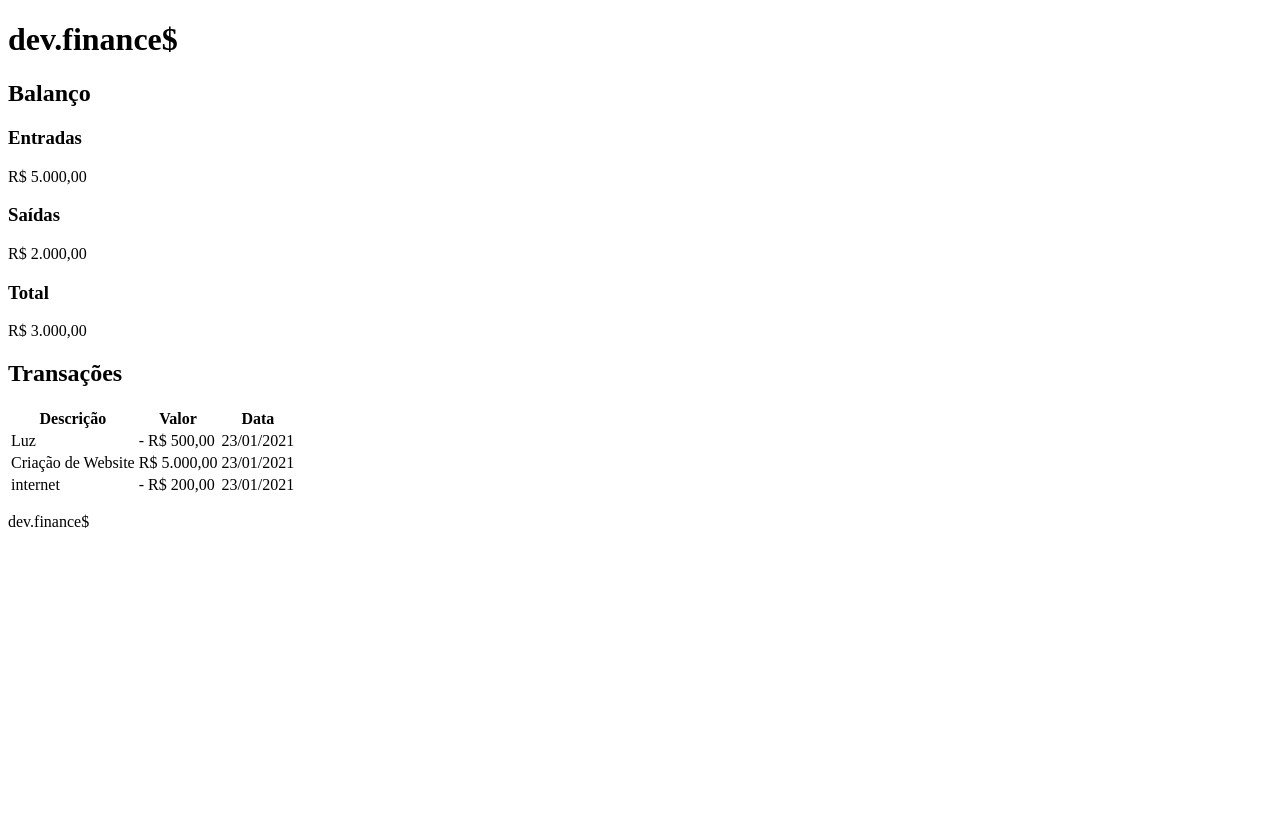
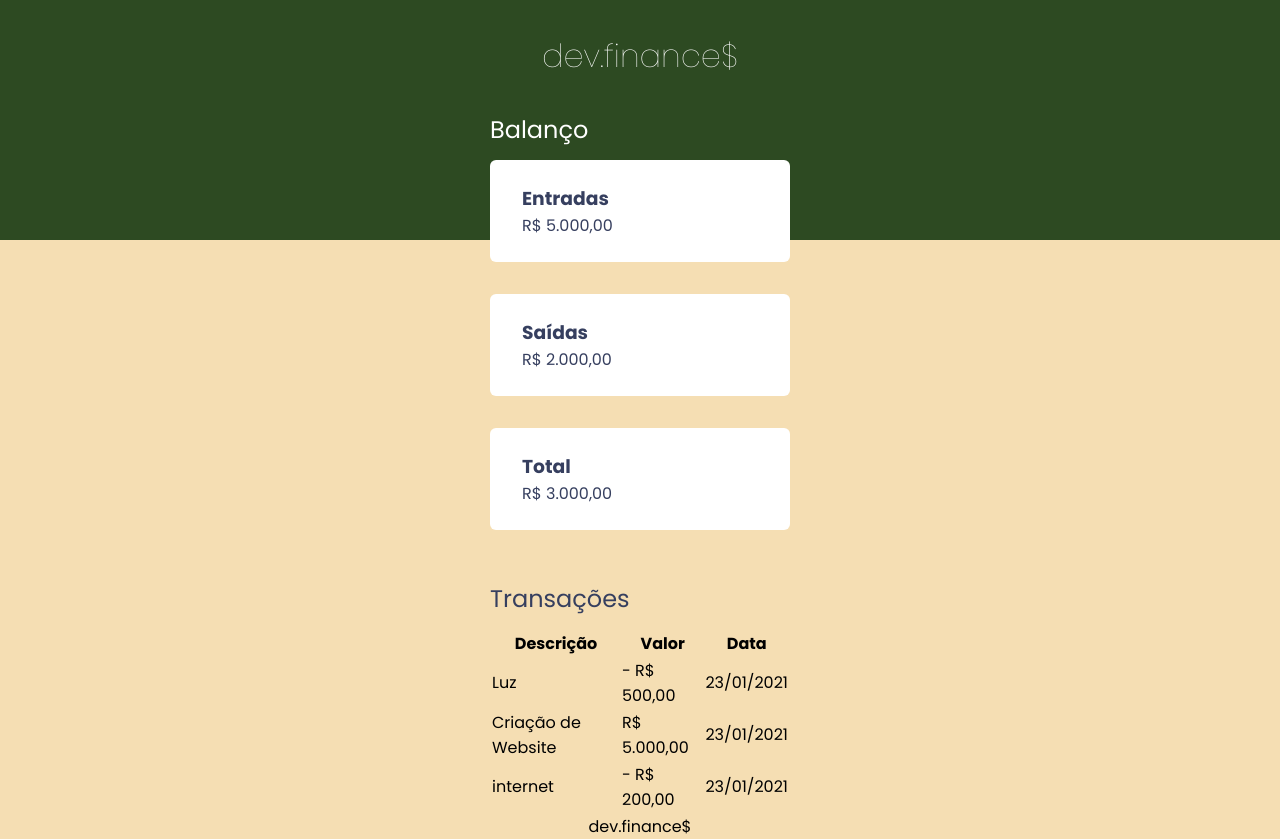
Before and after one commit to breno-facanha/MARATONA-DISCOVERY-CONTROLE-FINANCAS, a plain HTML site: page index.html in a window 1280 px wide. Before the commit the page ends 800 px from the top, so only its background shows below. Drawn offline with Linux system fonts and the light colour scheme.

Commit message:
Create Style.css
Criado arquivo style e estilizando a pagina conforme o layout da pagina

```diff
--- a/index.html
+++ b/index.html
@@ -6,6 +6,11 @@
     <meta http-equiv="X-UA-Compatible" content="IE=edge">
     <meta name="viewport" content="width=device-width, initial-scale=1.0">
     <title>ControlFinance</title>
+    <link rel="stylesheet" href="style.css">
+    <!-- Fontes -->
+    <link rel="preconnect" href="https://fonts.googleapis.com">
+    <link rel="preconnect" href="https://fonts.gstatic.com" crossorigin>
+    <link href="https://fonts.googleapis.com/css2?family=Poppins:ital,wght@0,100;0,400;0,700;1,100;1,700&family=Roboto:wght@400;700&display=swap" rel="stylesheet">
 </head>
 
 <body>
@@ -16,7 +21,7 @@
 
     </header>
 
-    <main>
+    <main class="container">
 
         <section id="balance">
             <h2>Balanço</h2>
--- /dev/null
+++ b/style.css
@@ -0,0 +1,67 @@
+:root{
+    --dark-blue: #363f5f;
+}
+
+*{
+    margin: 0;
+    padding: 0;
+    box-sizing: border-box;
+}
+
+body{
+    font-family: 'Poppins', sans-serif;
+    background: wheat;
+}
+
+/* ------ TITLES -------*/
+
+h2{
+    margin-top: 3.2rem;
+    margin-bottom: 0.8rem;
+    color: var(--dark-blue);
+    font-weight: 400;
+}
+/* ------ HEADER -------*/
+header{
+    background-color: #2D4A22;
+    padding: 2rem 0 10rem;
+    text-align: center;
+}
+
+header h1{
+    color: white;
+    font-weight: 100;
+}
+
+/* ------ MAIN -------*/
+
+.container {
+    width: 300px;
+    margin: auto;
+}
+
+#balance{
+    margin-top: -8rem;
+}
+
+#balance h2 {
+    color: white;
+    margin-top: 0;
+}
+
+/* ------ CARDS -------*/
+
+.card{
+    padding: 1.5rem 2rem;
+    border-radius: 6px;
+    background-color: white;
+    margin-bottom: 2rem;
+    color: var(--dark-blue);
+}
+
+
+/* ------ FOOTER -------*/
+
+footer{
+    text-align: center;
+}
```
